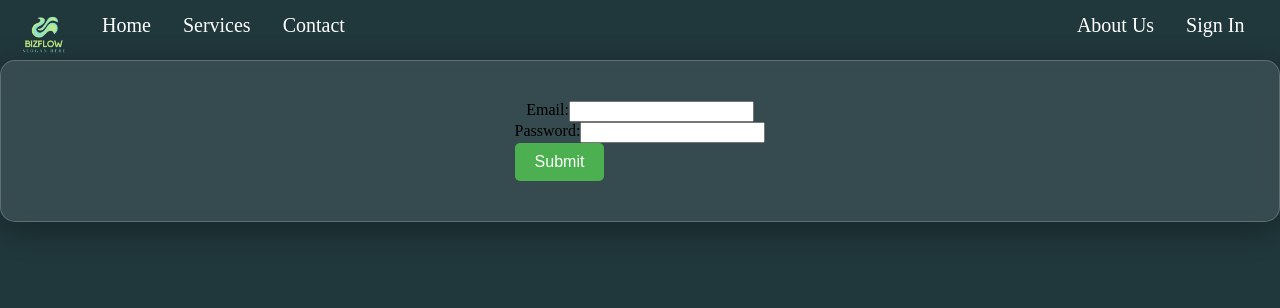
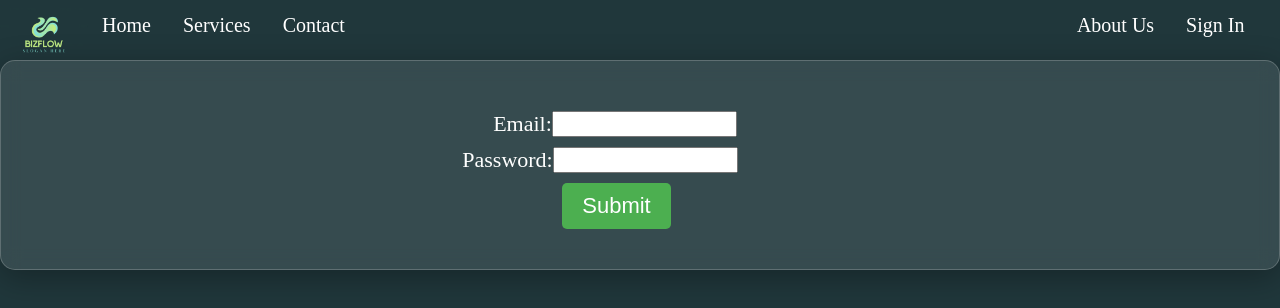
Before and after one commit to Darkmode122/Fullstackmanagement-Bizflow, a React (Vite) app in the folder Bizflowapp-Frontend/: page /signin in a window 1280 px wide. Shown: the top 308 px of the page. Built offline with nearby package versions, Linux system fonts and the light colour scheme.

Commit message:
Changes made in signin page

```diff
--- a/Bizflowapp-Frontend/src/Signin.css
+++ b/Bizflowapp-Frontend/src/Signin.css
@@ -18,6 +18,7 @@ body {
   border-radius: 15px;
   border: 1px solid rgba(255, 255, 255, 0.2);
   box-shadow: 0 8px 32px rgba(0, 0, 0, 0.3);
+
 }
 
 /* Simplified input styles to keep them neat */
@@ -35,11 +36,12 @@ body {
   color: white;
   padding: 10px 20px;
   text-align: center;
-  font-size: 16px;
+  font-size: 22px;
   border-radius: 5px;
   cursor: pointer;
   transition: 0.3s;
-  ;
+  margin-top: 10px;
+  margin-left: 100px;
 }
 
 .submitbutton:hover {
@@ -49,11 +51,17 @@ body {
 .email{
    display:flex;
    justify-content: center;
-
+   margin-right: 50px;
+   margin-top: 10px;
+   color: white;
+   font-size: 22px;
 }
 
 .password{
   display:flex;
   justify-content: center;
-
+  margin-right: 80px;
+  margin-top: 10px;
+  color: white;
+  font-size: 22px;
 }
--- a/Bizflowapp-Frontend/src/Signin.jsx
+++ b/Bizflowapp-Frontend/src/Signin.jsx
@@ -8,7 +8,6 @@ function Signin() {
 
   const handleSubmit = (e) => {
     e.preventDefault();
-    alert(name);
   };
 
   return (
```
